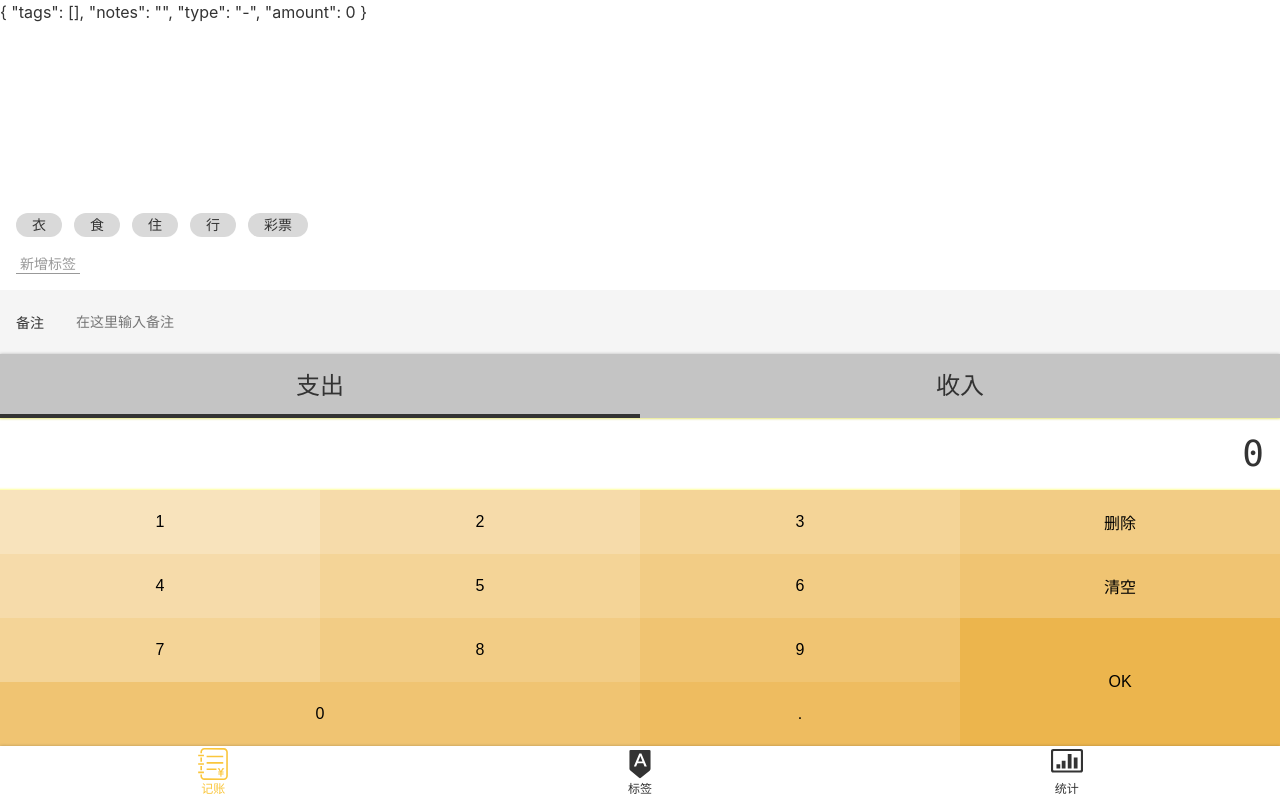
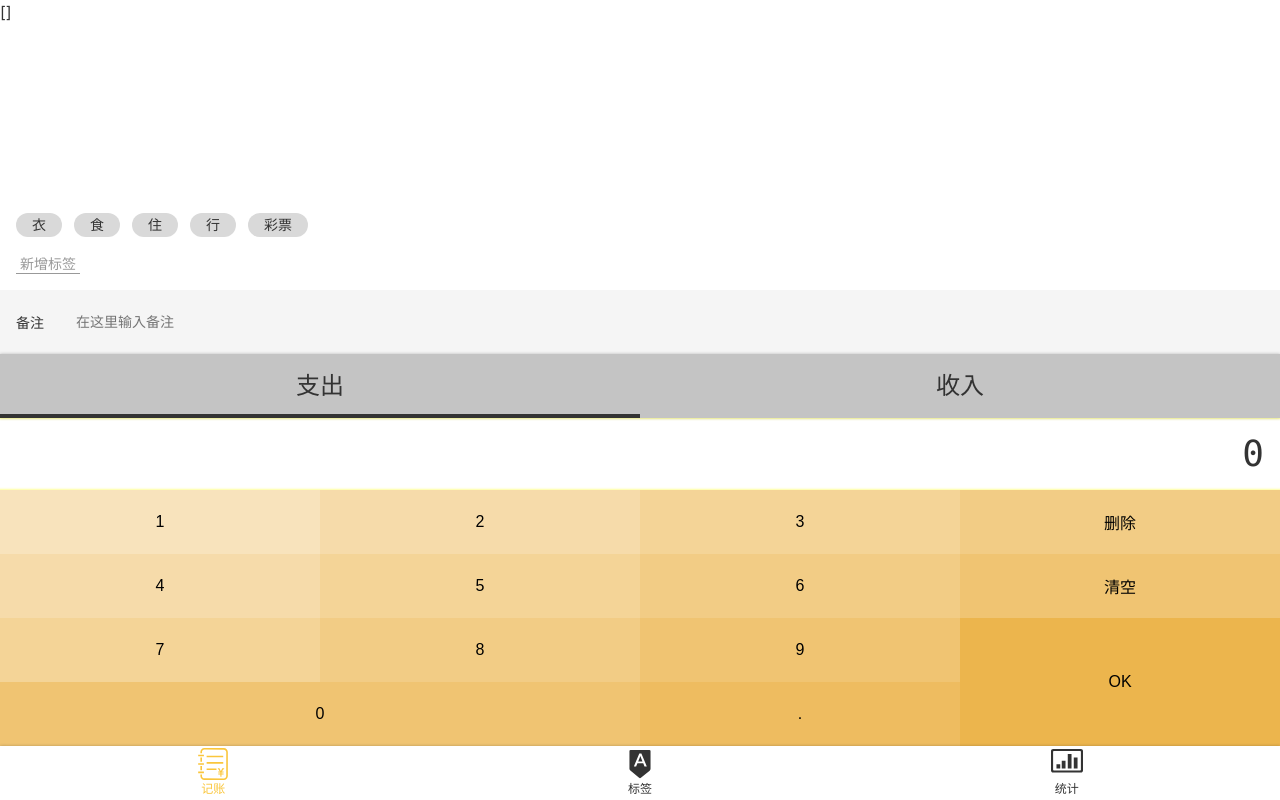
Before and after one commit to 123164867376464646/morney, a Vue app: page /#/money in a window 1280 px wide. Built offline with nearby package versions, Linux system fonts and the light colour scheme.

Commit message:
添加 createAt 字段

```diff
--- a/src/components/Money/NumberPad.vue
+++ b/src/components/Money/NumberPad.vue
@@ -64,7 +64,8 @@
   // eslint-disable-next-line @typescript-eslint/no-empty-function,@typescript-eslint/explicit-module-boundary-types
   ok() {
     this.$emit('update:value', this.output);
-    this.$emit('submit', this.output)
+    this.$emit('submit', this.output);
+    this.output = '0';
   }
 }
 </script>
--- a/src/views/Money.vue
+++ b/src/views/Money.vue
@@ -4,7 +4,7 @@
     <Types :value.sync="record.type"/>
     <Notes @update:value="onUpdateNotes"/>
     <Tags :data-source.sync="tags" @update:value="onUpdateTags"/>
-    {{ record }}
+    {{ recordList }}
   </Layout>
 </template>
 
@@ -16,11 +16,14 @@
 import Tags from '@/components/Money/Tags.vue';
 import {Component, Watch} from 'vue-property-decorator';
 
+const recordList: Record[] = JSON.parse(window.localStorage.getItem('recordList') || '[]');
+
 type Record = {
   tags: string[]
   notes: string
   type: string
   amount: number
+  createAt?: Date
 }
 
 @Component({
@@ -28,7 +31,7 @@
 })
 export default class Money extends Vue {
   tags = ['衣', '食', '住', '行', '彩票'];
-  recordList: Record[] = [];
+  recordList: Record[] = recordList;
   record: Record = {
     tags: [], notes: '', type: '-', amount: 0
   };
@@ -49,9 +52,8 @@
   }
 
   saveRecord() {
-    const deepClone = JSON.parse(JSON.stringify(this.record))
+    const deepClone: Record = JSON.parse(JSON.stringify(this.record));
     this.recordList.push(deepClone);
-    console.log(this.recordList);
   }
 
   @Watch('recordList')
```
